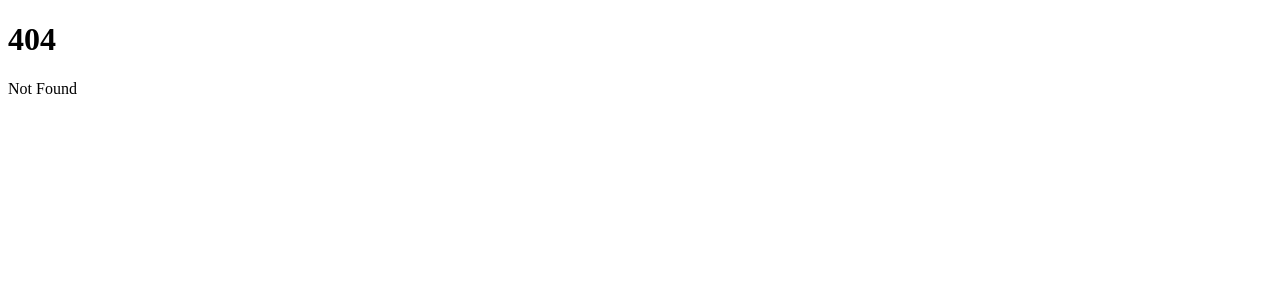
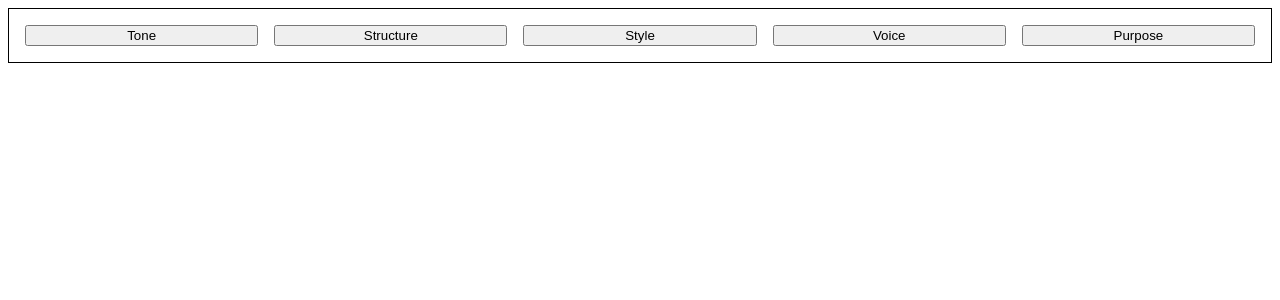
Before and after one commit to ryanneilparker/rhetoric-app, a SvelteKit app in the folder app/: page /editor in a window 1280 px wide. Before the commit this address had no page. Shown: the top 300 px of the page. Built offline with nearby package versions, Linux system fonts and the light colour scheme.

Commit message:
Add options skeleton

```diff
--- /dev/null
+++ b/app/src/components/options.svelte
@@ -0,0 +1,24 @@
+<script>
+
+</script>
+
+<section id="options">
+    <input type="button" value="Tone">
+    <input type="button" value="Structure">
+    <input type="button" value="Style">
+    <input type="button" value="Voice">
+    <input type="button" value="Purpose">
+</section>
+
+<style>
+    #options {
+        display: grid;
+        grid-template-columns: 1fr 1fr 1fr 1fr 1fr;
+        gap: 1rem;
+
+        padding: 1rem;
+
+        /* debug */
+        border: 1px solid black;
+    }
+</style>
--- /dev/null
+++ b/app/src/routes/editor/+page.svelte
@@ -0,0 +1,11 @@
+<script>
+    import Options from "../../components/options.svelte";
+</script>
+
+<section>
+    <Options />
+</section>
+
+<style>
+
+</style>
```
Also changed, not shown: app/src/routes/+page.svelte (+12 -2 lines).
